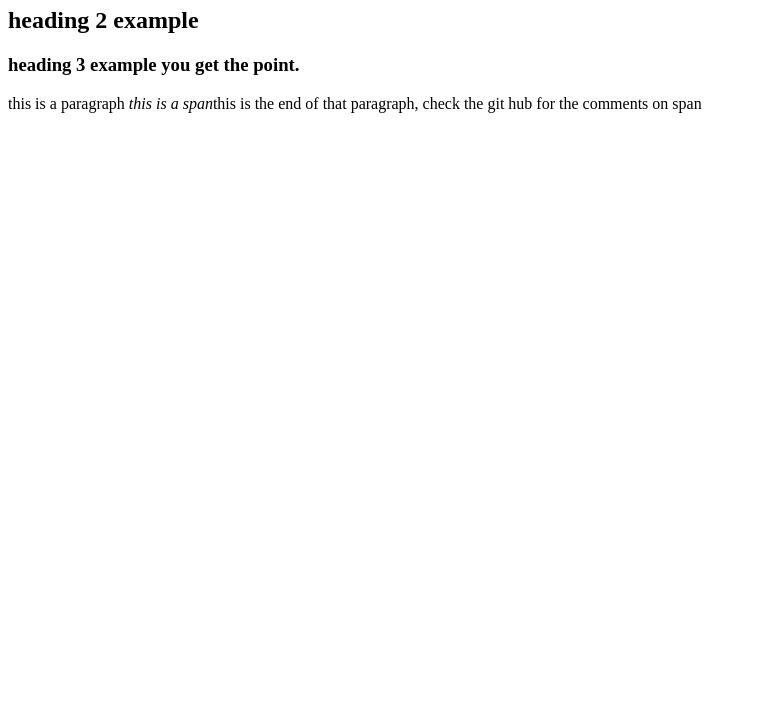
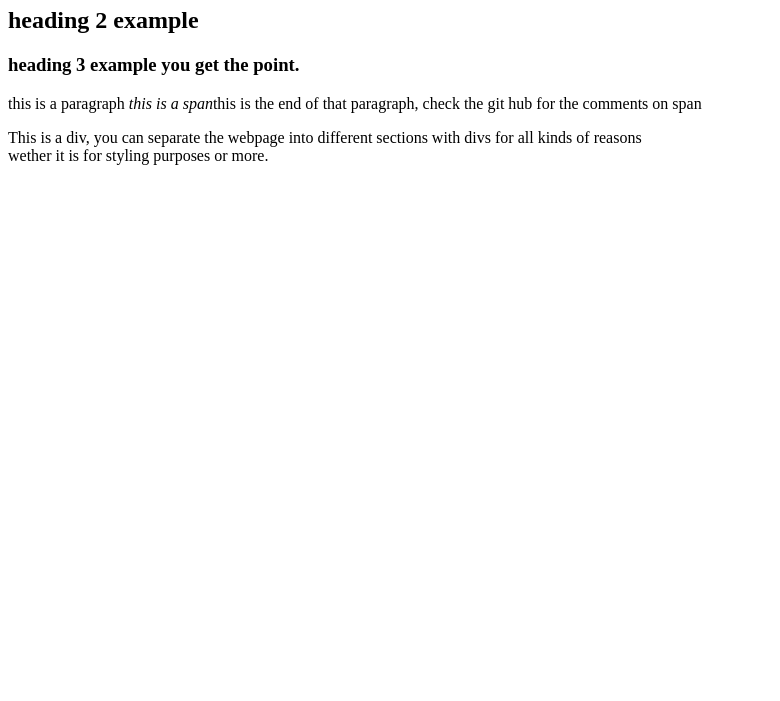
Before and after one commit to groundupdeveloper/HTMLDemo, a plain HTML site: page index.html in a window 1280 px wide. Shown: the part 99-800 px from the top of the page, without its empty margins (0-780 px from the left). Drawn offline with Linux system fonts and the light colour scheme.

Commit message:
Update index.html

```diff
--- a/index.html
+++ b/index.html
@@ -18,5 +18,8 @@
     adding attributes to a section of text without creating a new line of content. -->
     <p>this is a paragraph
     <span><i>this is a span</i></span>this is the end of that paragraph, check the git hub for the comments on span</p>
+
+    <div>This is a div, you can separate the webpage into different sections with divs for all kinds of reasons <br>
+    wether it is for styling purposes or more. </div>
 </body>
 </html>
```
